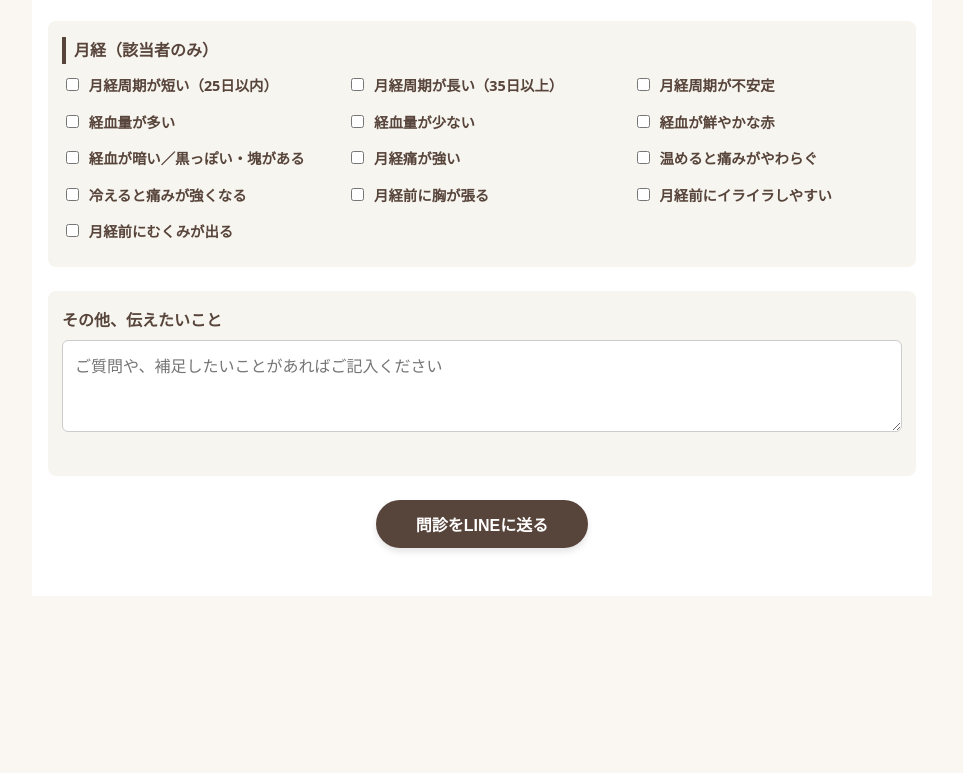
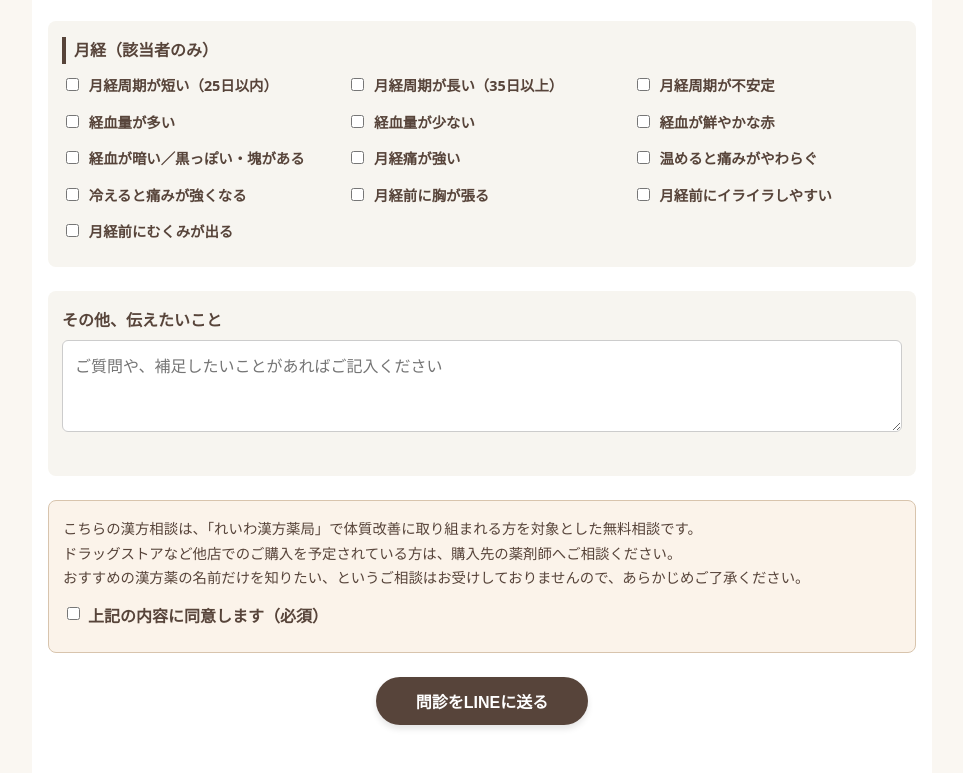
Before and after one commit to hamaatsu/taishitsu-check, a plain HTML site: page line-soudan/index.html in a window 1280 px wide. Shown: the part 1931-2704 px from the top of the page, without its empty margins (158-1121 px from the left). Before the commit the page ends 2527 px from the top, so only its background shows below. Drawn offline with Linux system fonts and the light colour scheme.

Commit message:
feat(line-soudan): 送信ボタン上に対象者の案内＋必須同意チェックを追加
漢方名だけを尋ねる相談を避けるため、れいわ漢方薬局での体質改善が対象である旨と
他店購入予定者は購入先薬剤師へ、という案内を送信ボタン直上に表示。
「上記の内容に同意します（必須）」未チェックでは送信に進めないゲートを追加。

Co-Authored-By: Claude Opus 4.8 <noreply@anthropic.com>

```diff
--- a/line-soudan/index.html
+++ b/line-soudan/index.html
@@ -382,6 +382,18 @@
         <textarea id="userNote" rows="3" placeholder="ご質問や、補足したいことがあればご記入ください"></textarea>
       </div>
     </div>
+    <div class="section consent-section">
+      <p class="consent-note">
+        こちらの漢方相談は、「れいわ漢方薬局」で体質改善に取り組まれる方を対象とした無料相談です。<br>
+        ドラッグストアなど他店でのご購入を予定されている方は、購入先の薬剤師へご相談ください。<br>
+        おすすめの漢方薬の名前だけを知りたい、というご相談はお受けしておりませんので、あらかじめご了承ください。
+      </p>
+      <label class="consent-check">
+        <input type="checkbox" id="agreeCheck">
+        <span>上記の内容に同意します（必須）</span>
+      </label>
+    </div>
+
     <div class="actions">
       <button id="sendToLineButton">問診をLINEに送る</button>
     </div>
--- a/line-soudan/script.js
+++ b/line-soudan/script.js
@@ -5,6 +5,14 @@ document.addEventListener("DOMContentLoaded", () => {
 
   btn.addEventListener("click", (e) => {
     e.preventDefault();
+
+    // ▼▼▼ 0. 同意チェック（必須・未チェックなら送信しない） ▼▼▼
+    const agree = document.getElementById("agreeCheck");
+    if (agree && !agree.checked) {
+      alert("「上記の内容に同意します（必須）」にチェックを入れてください。");
+      agree.focus();
+      return;
+    }
 
     // ▼▼▼ 1. 基本情報の取得 ▼▼▼
     const age = document.getElementById("userAge").value;
--- a/line-soudan/style.css
+++ b/line-soudan/style.css
@@ -58,6 +58,32 @@ p.lead {
 .question-item input[type="checkbox"] {
   margin-right: 6px;
   margin-top: 3px;
+  flex-shrink: 0;
+}
+
+/* ▼ 同意エリア（漢方名だけのご相談を避けるための案内＋必須チェック） */
+.consent-section {
+  background: #fbf3ea;
+  border: 1px solid #d8c4ad;
+}
+
+.consent-note {
+  font-size: 0.9rem;
+  margin: 0 0 12px;
+  color: #57443a;
+}
+
+.consent-check {
+  display: flex !important;
+  align-items: flex-start;
+  font-weight: bold;
+  cursor: pointer;
+}
+
+.consent-check input[type="checkbox"] {
+  width: auto !important;
+  margin-right: 8px;
+  margin-top: 4px;
   flex-shrink: 0;
 }
 
```
